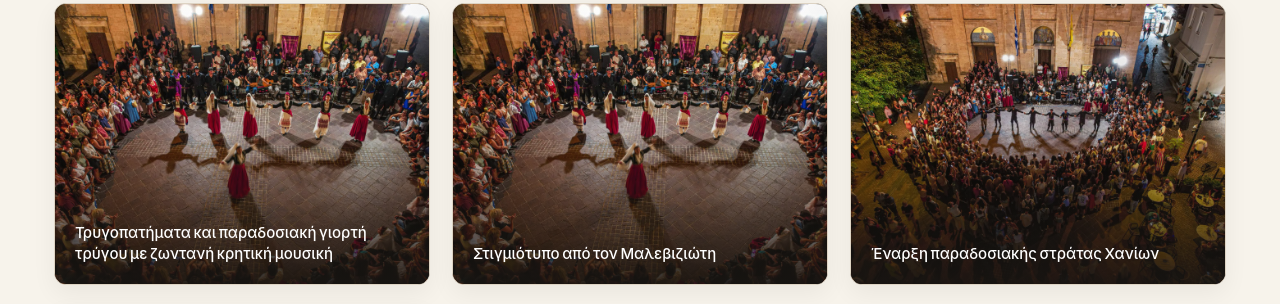
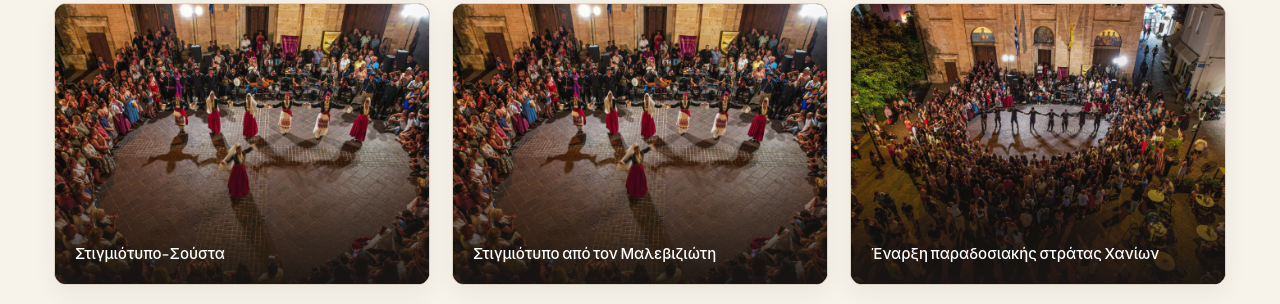
Before and after one commit to stavraetoichania/stavraetoi-chania, a plain HTML site: page index.html in a window 1280 px wide. Shown: the part 3019-3323 px from the top of the page. Drawn offline with nearby package versions, Linux system fonts and the light colour scheme; grey boxes are pictures that could not be loaded.

Commit message:
Update index.html

```diff
--- a/index.html
+++ b/index.html
@@ -1903,8 +1903,8 @@
         src: 'image5.jpg',
         tagEl: 'Εκδηλώσεις',
         tagEn: 'Events',
-        descEl: 'Τρυγοπατήματα και παραδοσιακή γιορτή τρύγου με ζωντανή κρητική μουσική',
-        descEn: 'Traditional grape harvest celebration with live Cretan music and dance'
+        descEl: 'Στιγμιότυπο-Σούστα',
+        descEn: 'Snapshot of Sousta'
       },
       {
         cat: 'events',
```
